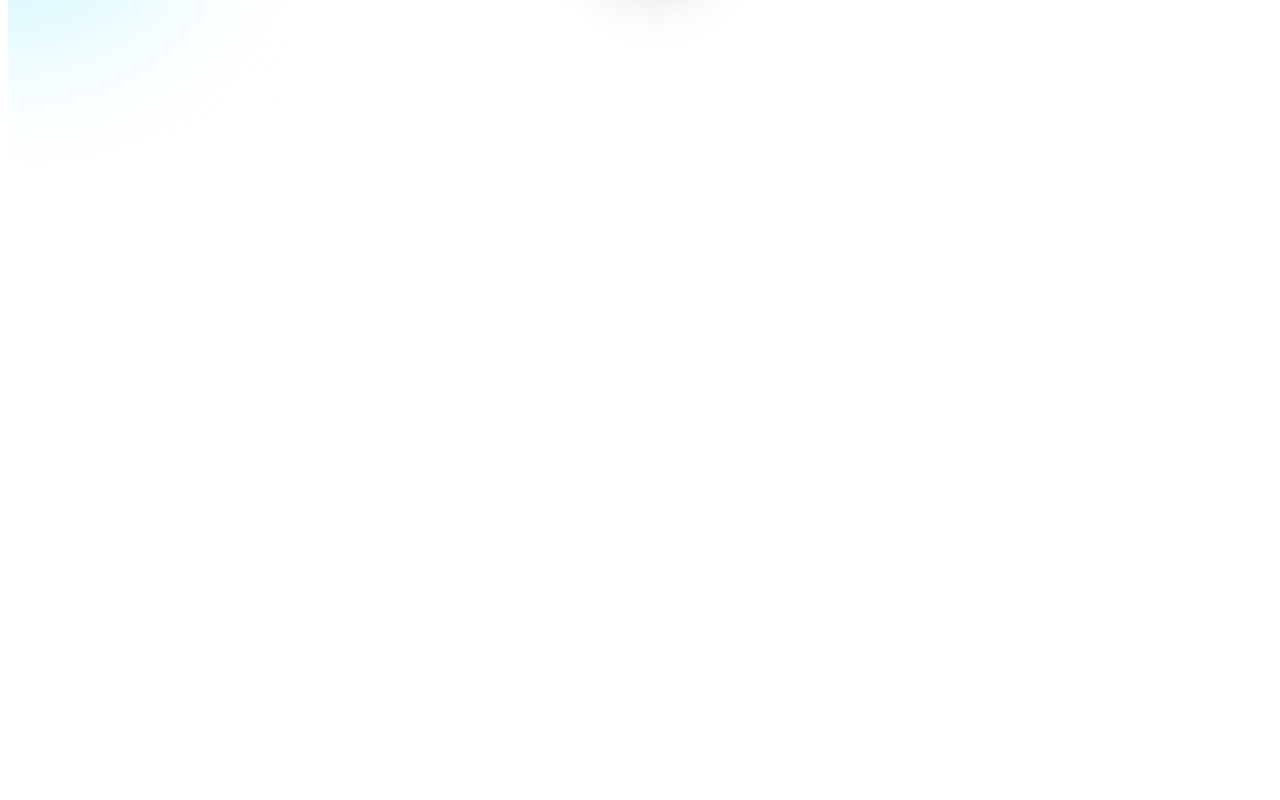
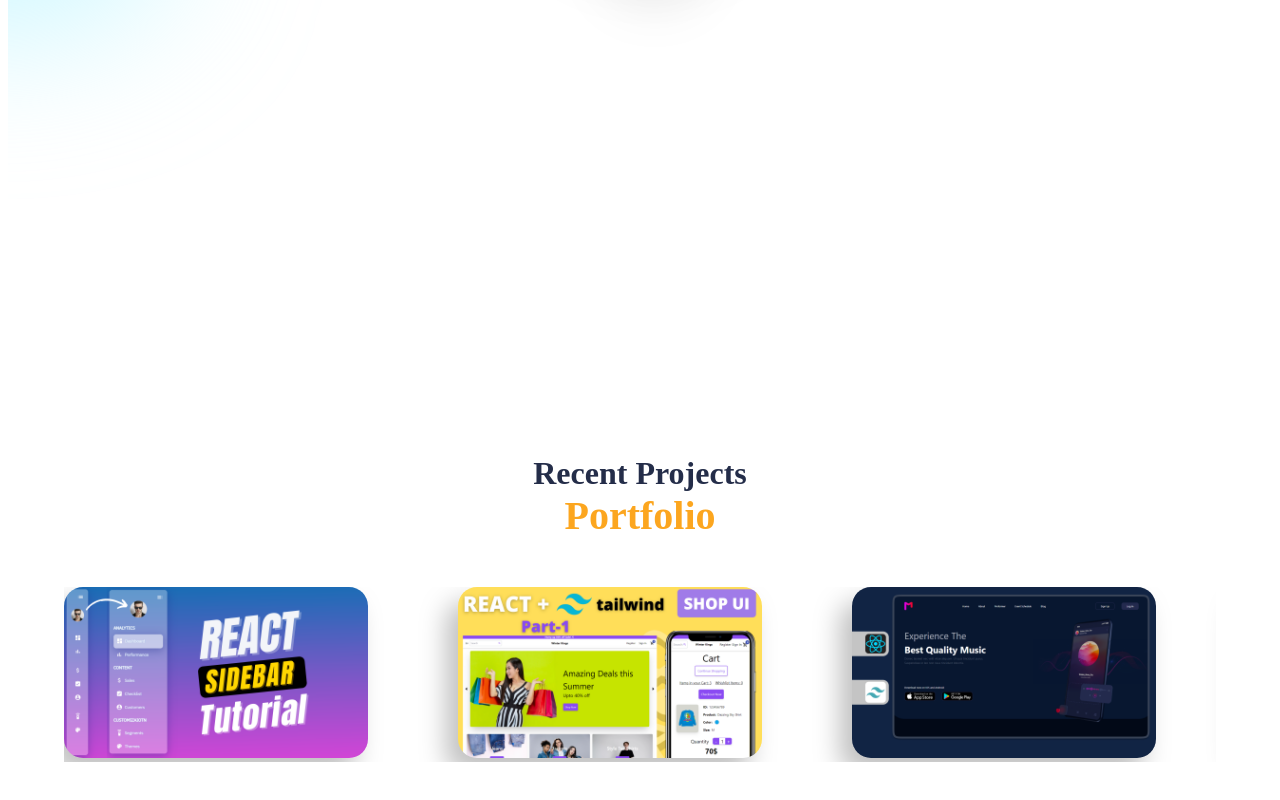
Before and after one commit to Kwolik/portfolio, a React (Create React App) app: page / in a window 1280 px wide. Shown: the part 2688-3488 px from the top of the page. Before the commit the page ends 3032 px from the top, so only its background shows below. Built offline with nearby package versions, Linux system fonts and the light colour scheme; the HTML template or start-up script is replaced by a standard one.

Commit message:
Add component Portfolio

```diff
--- a/src/App.js
+++ b/src/App.js
@@ -5,6 +5,7 @@ import Intro from "./components/navbar/intro/Intro";
 import Services from "./components/services/Services";
 import Experience from "./components/experience/Experience";
 import Works from "./components/works/Works";
+import Portfolio from "./components/portfolio/Portfolio";
 
 function App() {
   return (
@@ -14,6 +15,7 @@ function App() {
       <Services />
       <Experience />
       <Works />
+      <Portfolio />
     </div>
   );
 }
--- /dev/null
+++ b/src/components/portfolio/Portfolio.css
@@ -0,0 +1,34 @@
+.portfolio {
+    display: flex;
+    align-items: center;
+    justify-content: center;
+    flex-direction: column;
+    height: 70vh;
+}
+
+.portfolio span:nth-of-type(1) {
+    color: var(--black);
+    font-size: 2rem;
+    font-weight: bold;
+}
+
+.portfolio span:nth-of-type(2) {
+    color: var(--orange);
+    font-size: 2.5rem;
+    font-weight: bold;
+}
+
+.portfolio .swiper-container {
+    overflow: visible !important;
+}
+
+.portfolio-slider {
+    margin-top: 3rem;
+    width: 100%;
+}
+
+.portfolio img {
+    width: 19rem;
+    filter: drop-shadow(-12px 15px 13px rgba(0, 0, 0, 0.25));
+    border-radius: 19px;
+}
--- /dev/null
+++ b/src/components/portfolio/Portfolio.jsx
@@ -0,0 +1,43 @@
+import React from "react";
+import "./Portfolio.css";
+import { register } from "swiper/element/bundle";
+import Sidebar from "../../img/sidebar.png";
+import Ecommerce from "../../img/ecommerce.png";
+import MusicApp from "../../img/musicapp.png";
+import HOC from "../../img/hoc.png";
+
+register();
+
+const Portfolio = () => {
+  //Dopracowac pozniej jeszcze ta sekcje
+  return (
+    <div className="portfolio">
+      {/*  heading */}
+      <span>Recent Projects</span>
+      <span>Portfolio</span>
+
+      <div className="portfolio-slider">
+        <swiper-container
+          space-between="30"
+          slides-per-view="3"
+          grab-cursor="true"
+        >
+          <swiper-slide style={{ width: "20rem" }}>
+            <img src={Sidebar} alt="" />
+          </swiper-slide>
+          <swiper-slide style={{ width: "20rem" }}>
+            <img src={Ecommerce} alt="" />
+          </swiper-slide>
+          <swiper-slide style={{ width: "20rem" }}>
+            <img src={MusicApp} alt="" />
+          </swiper-slide>
+          <swiper-slide style={{ width: "20rem" }}>
+            <img src={HOC} alt="" />
+          </swiper-slide>
+        </swiper-container>
+      </div>
+    </div>
+  );
+};
+
+export default Portfolio;
```
